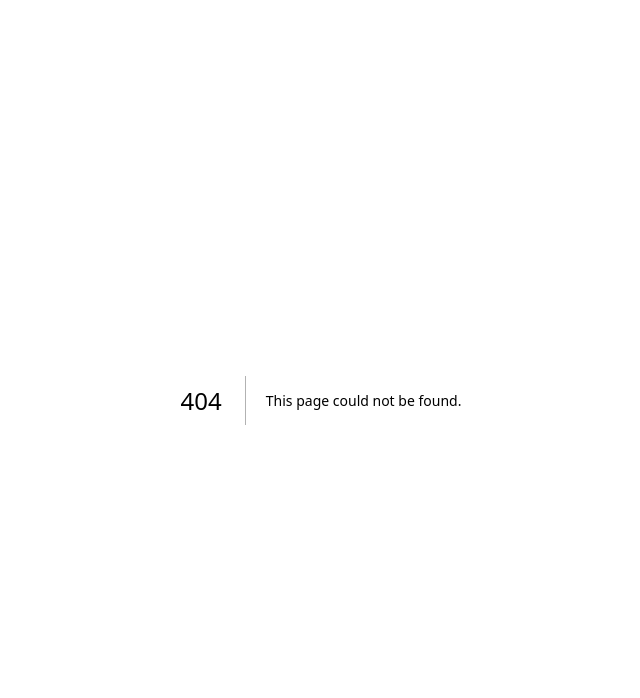
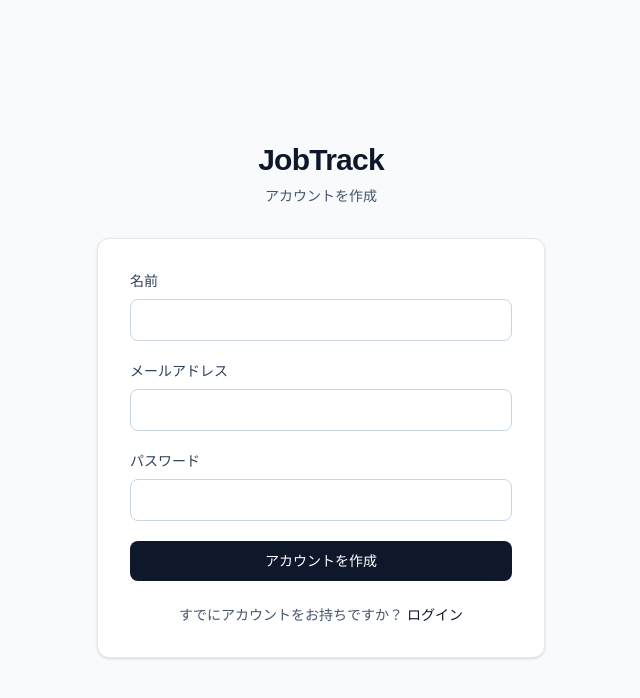
Before and after one commit to KensukeOta/JobTrack, a Next.js app in the folder frontend/: page /register in a window 1280 px wide. Before the commit this address had no page. Shown: the top 698 px of the page, without its empty margins (319-959 px from the left). Built offline with nearby package versions, Linux system fonts and the light colour scheme; no server answers.

Commit message:
feat: ユーザー登録画面を実装 (#30)

```diff
--- /dev/null
+++ b/frontend/src/app/register/page.tsx
@@ -0,0 +1,19 @@
+import { RegisterForm } from "./register-form";
+
+export default function RegisterPage() {
+  return (
+    <main className="flex min-h-screen items-center justify-center bg-slate-50 px-4 py-12">
+      <div className="w-full max-w-md">
+        <div className="mb-8 text-center">
+          <h1 className="text-3xl font-bold tracking-tight text-slate-900">
+            JobTrack
+          </h1>
+
+          <p className="mt-2 text-sm text-slate-600">アカウントを作成</p>
+        </div>
+
+        <RegisterForm />
+      </div>
+    </main>
+  );
+}
--- /dev/null
+++ b/frontend/src/app/register/register-form.tsx
@@ -0,0 +1,211 @@
+"use client";
+
+import Link from "next/link";
+import { useRouter } from "next/navigation";
+import { FormEvent, useState } from "react";
+
+import { ApiError } from "@/lib/api/api-error";
+import { register } from "@/lib/api/auth";
+
+type FieldErrors = {
+  name?: string;
+  email?: string;
+  password?: string;
+};
+
+export function RegisterForm() {
+  const router = useRouter();
+
+  const [name, setName] = useState("");
+  const [email, setEmail] = useState("");
+  const [password, setPassword] = useState("");
+
+  const [fieldErrors, setFieldErrors] = useState<FieldErrors>({});
+
+  const [apiError, setApiError] = useState<string | null>(null);
+
+  const [isSubmitting, setIsSubmitting] = useState(false);
+
+  function validate(): boolean {
+    const errors: FieldErrors = {};
+
+    const trimmedName = name.trim();
+    const trimmedEmail = email.trim();
+
+    if (!trimmedName) {
+      errors.name = "名前を入力してください。";
+    } else if (trimmedName.length > 100) {
+      errors.name = "名前は100文字以内で入力してください。";
+    }
+
+    if (!trimmedEmail) {
+      errors.email = "メールアドレスを入力してください。";
+    } else if (!/^[^\s@]+@[^\s@]+\.[^\s@]+$/.test(trimmedEmail)) {
+      errors.email = "有効なメールアドレスを入力してください。";
+    }
+
+    if (!password) {
+      errors.password = "パスワードを入力してください。";
+    } else if (password.length < 8) {
+      errors.password = "パスワードは8文字以上で入力してください。";
+    } else if (password.length > 128) {
+      errors.password = "パスワードは128文字以内で入力してください。";
+    }
+
+    setFieldErrors(errors);
+
+    return Object.keys(errors).length === 0;
+  }
+
+  async function handleSubmit(event: FormEvent<HTMLFormElement>) {
+    event.preventDefault();
+
+    setApiError(null);
+
+    if (!validate()) {
+      return;
+    }
+
+    setIsSubmitting(true);
+
+    try {
+      await register({
+        name: name.trim(),
+        email: email.trim(),
+        password,
+      });
+
+      router.push("/login");
+    } catch (error) {
+      if (error instanceof ApiError) {
+        if (error.status === 409) {
+          setApiError("このメールアドレスは既に登録されています。");
+        } else if (error.status === 422) {
+          setApiError("入力内容を確認してください。");
+        } else {
+          setApiError("ユーザー登録に失敗しました。もう一度お試しください。");
+        }
+      } else {
+        setApiError("通信エラーが発生しました。もう一度お試しください。");
+      }
+    } finally {
+      setIsSubmitting(false);
+    }
+  }
+
+  return (
+    <div className="rounded-xl border border-slate-200 bg-white p-6 shadow-sm sm:p-8">
+      <form onSubmit={handleSubmit} className="space-y-5" noValidate>
+        {apiError && (
+          <div
+            role="alert"
+            className="rounded-lg bg-red-50 px-4 py-3 text-sm text-red-700"
+          >
+            {apiError}
+          </div>
+        )}
+
+        <div>
+          <label
+            htmlFor="name"
+            className="block text-sm font-medium text-slate-700"
+          >
+            名前
+          </label>
+
+          <input
+            id="name"
+            name="name"
+            type="text"
+            autoComplete="name"
+            value={name}
+            onChange={(event) => setName(event.target.value)}
+            className="mt-2 w-full rounded-lg border border-slate-300 px-3 py-2 text-slate-900 outline-none focus:border-slate-500"
+            aria-invalid={Boolean(fieldErrors.name)}
+            aria-describedby={fieldErrors.name ? "name-error" : undefined}
+          />
+
+          {fieldErrors.name && (
+            <p id="name-error" className="mt-1 text-sm text-red-600">
+              {fieldErrors.name}
+            </p>
+          )}
+        </div>
+
+        <div>
+          <label
+            htmlFor="email"
+            className="block text-sm font-medium text-slate-700"
+          >
+            メールアドレス
+          </label>
+
+          <input
+            id="email"
+            name="email"
+            type="email"
+            autoComplete="email"
+            value={email}
+            onChange={(event) => setEmail(event.target.value)}
+            className="mt-2 w-full rounded-lg border border-slate-300 px-3 py-2 text-slate-900 outline-none focus:border-slate-500"
+            aria-invalid={Boolean(fieldErrors.email)}
+            aria-describedby={fieldErrors.email ? "email-error" : undefined}
+          />
+
+          {fieldErrors.email && (
+            <p id="email-error" className="mt-1 text-sm text-red-600">
+              {fieldErrors.email}
+            </p>
+          )}
+        </div>
+
+        <div>
+          <label
+            htmlFor="password"
+            className="block text-sm font-medium text-slate-700"
+          >
+            パスワード
+          </label>
+
+          <input
+            id="password"
+            name="password"
+            type="password"
+            autoComplete="new-password"
+            value={password}
+            onChange={(event) => setPassword(event.target.value)}
+            className="mt-2 w-full rounded-lg border border-slate-300 px-3 py-2 text-slate-900 outline-none focus:border-slate-500"
+            aria-invalid={Boolean(fieldErrors.password)}
+            aria-describedby={
+              fieldErrors.password ? "password-error" : undefined
+            }
+          />
+
+          {fieldErrors.password && (
+            <p id="password-error" className="mt-1 text-sm text-red-600">
+              {fieldErrors.password}
+            </p>
+          )}
+        </div>
+
+        <button
+          type="submit"
+          disabled={isSubmitting}
+          className="w-full cursor-pointer rounded-lg bg-slate-900 px-4 py-2.5 text-sm font-medium text-white transition hover:bg-slate-700 disabled:cursor-not-allowed disabled:opacity-50"
+        >
+          {isSubmitting ? "登録しています..." : "アカウントを作成"}
+        </button>
+      </form>
+
+      <p className="mt-6 text-center text-sm text-slate-600">
+        すでにアカウントをお持ちですか？{" "}
+        <Link
+          href="/login"
+          className="font-medium text-slate-900 underline-offset-4 hover:underline"
+        >
+          ログイン
+        </Link>
+      </p>
+    </div>
+  );
+}
--- /dev/null
+++ b/frontend/src/lib/api/auth.ts
@@ -0,0 +1,10 @@
+import type { RegisterRequest, User } from "@/types/auth";
+
+import { apiRequest } from "./client";
+
+export function register(data: RegisterRequest): Promise<User> {
+  return apiRequest<User>("/api/v1/auth/register", {
+    method: "POST",
+    body: data,
+  });
+}
--- /dev/null
+++ b/frontend/src/types/auth.ts
@@ -0,0 +1,11 @@
+export type RegisterRequest = {
+  name: string;
+  email: string;
+  password: string;
+};
+
+export type User = {
+  id: string;
+  name: string;
+  email: string;
+};
```
